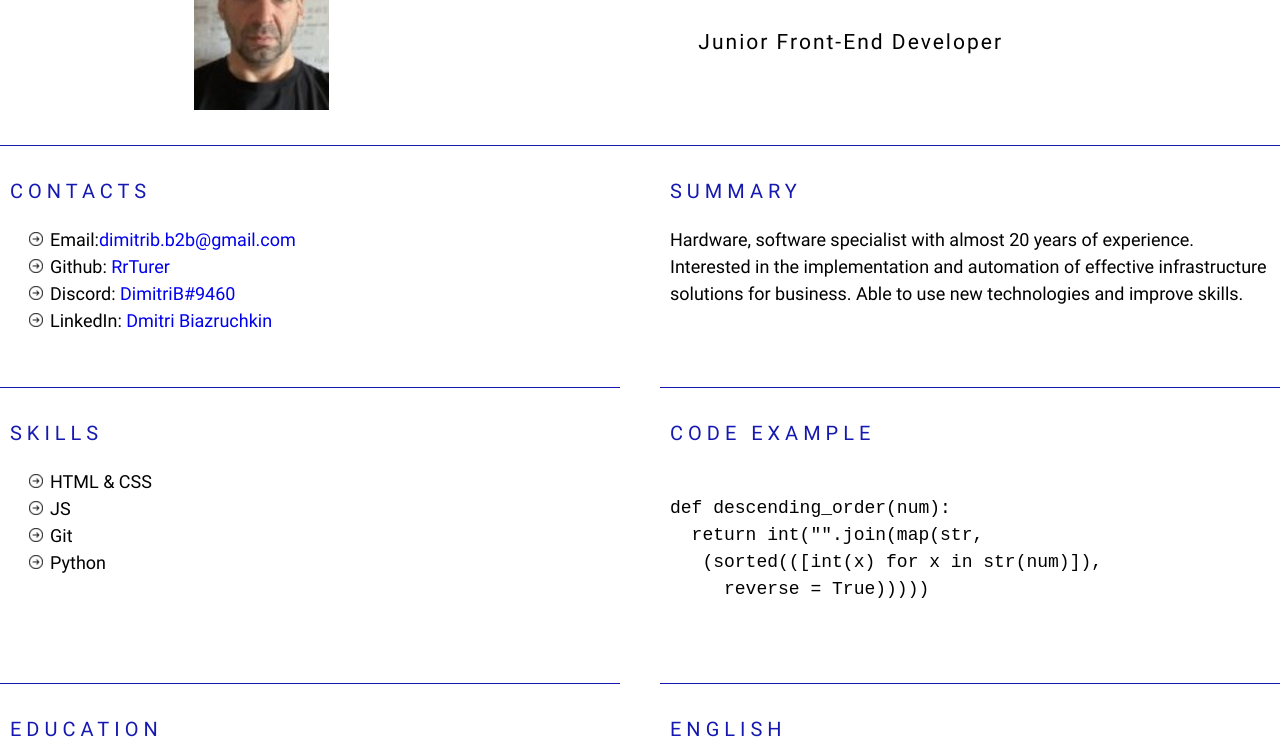
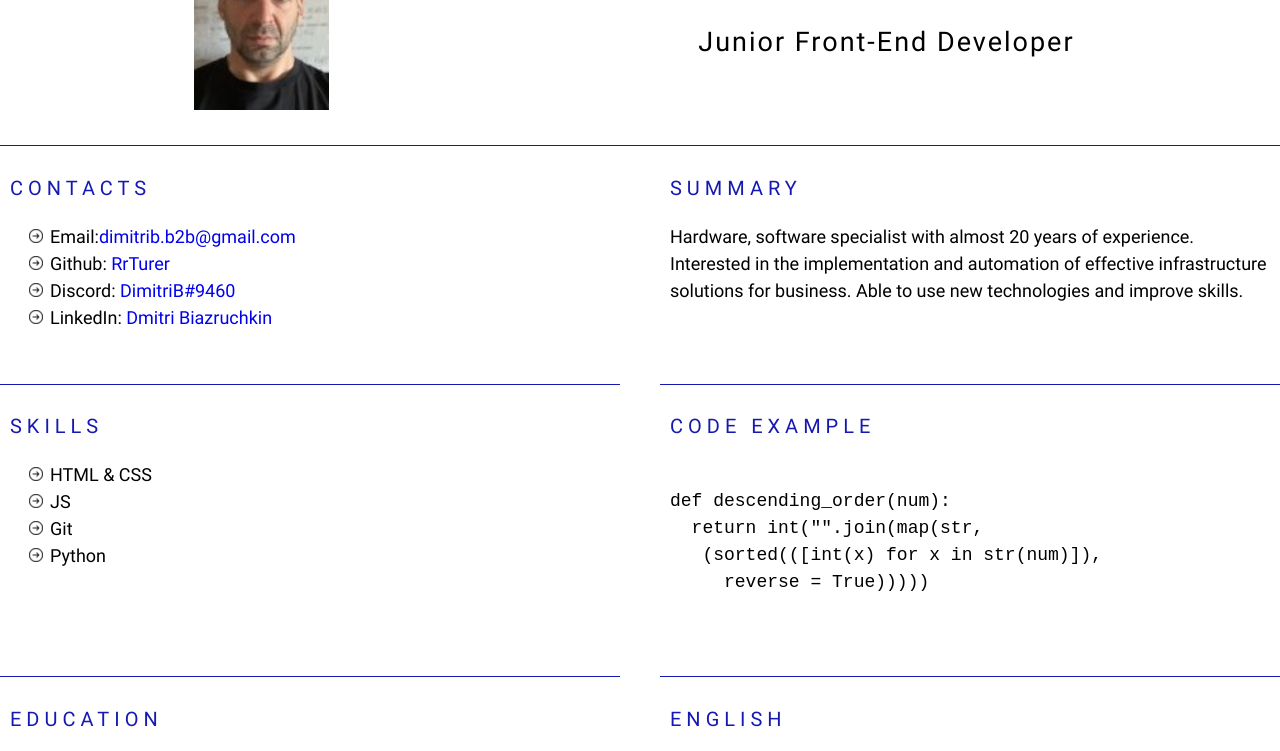
Before and after one commit to Rrturer/rsschool-cv, a plain HTML site: page index.html in a window 1280 px wide. Shown: the part 190-941 px from the top of the page. Drawn offline with Linux system fonts and the light colour scheme.

Commit message:
fix: h3 to h2 title

```diff
--- a/index.html
+++ b/index.html
@@ -30,11 +30,11 @@
         <img src="assets/img/cvphoto.jpeg" alt="" class="profile-photo">
         <div class="section-list">
             <h1 class="name-title">Dmitri Biazruchkin </h1>
-            <h3 class="name-subtitle">Junior Front-End Developer</h3>
+            <h2 class="name-subtitle">Junior Front-End Developer</h2>
         </div>
     </section>
     <section class="section" id="contacts">
-            <h3 class="title">Contacts</h3>
+            <h2 class="title">Contacts</h2>
             <ul class="section-list">
                 <li>Email:<a href= "mailto:dimitrib.b2b@gmail.com" title="email">dimitrib.b2b@gmail.com</a></li>
                 <li>Github: <a href="https://github.com/RrTurer" title="Github">RrTurer</a></li>
@@ -44,7 +44,7 @@
     </section>
 
     <section class="section" id="summary">
-            <h3 class="title">Summary</h3>
+            <h2 class="title">Summary</h2>
             <p>
                 Hardware, software specialist with almost
                 20 years of experience.
@@ -56,7 +56,7 @@
             </p>
     </section>
     <section class="section" id="skills">
-            <h3 class="title">Skills</h3>
+            <h2 class="title">Skills</h2>
             <ul class="section-list">
                 <li>HTML & CSS</li>
                 <li>JS</li>
@@ -65,7 +65,7 @@
             </ul>
     </section>
     <section class="section" id="code">
-            <h3 class="title">Code example</h3>
+            <h2 class="title">Code example</h2>
 <pre class="code-text"><code>
 def descending_order(num):
   return int("".join(map(str,
@@ -74,7 +74,7 @@ def descending_order(num):
             </pre>
     </section>
     <section class="section section-education" id="education">
-            <h3 class="title">Education</h3>
+            <h2 class="title">Education</h2>
             <ul class="section-list">
                 <li>Belarussian State Unuversity
                  of Infomatics and
@@ -83,7 +83,7 @@ def descending_order(num):
             </ul>
     </section>
     <section class="section section-english" id="english">
-            <h3 class="title">English</h3>
+            <h2 class="title">English</h2>
             <p>B1-Intermediate</p>
     </section>
    </div>
```
